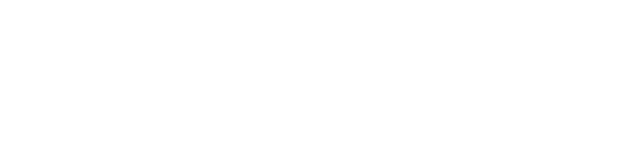
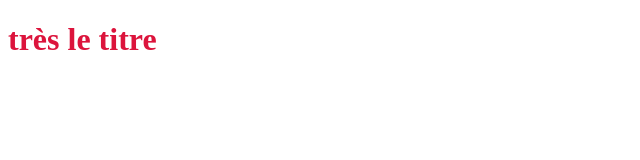
Before and after one commit to Tibet-v/projet-site, a plain HTML site: page index.html in a window 1280 px wide. Shown: the whole page, without its empty margins (0-640 px from the left). Drawn offline with Linux system fonts and the light colour scheme.

Commit message:
add blue h1

```diff
--- a/index.html
+++ b/index.html
@@ -6,6 +6,6 @@
     <title>Document</title>
 </head>
 <body>
-
+    <h1 style="color: crimson;">très le titre</h1>
 </body>
 </html>
```
